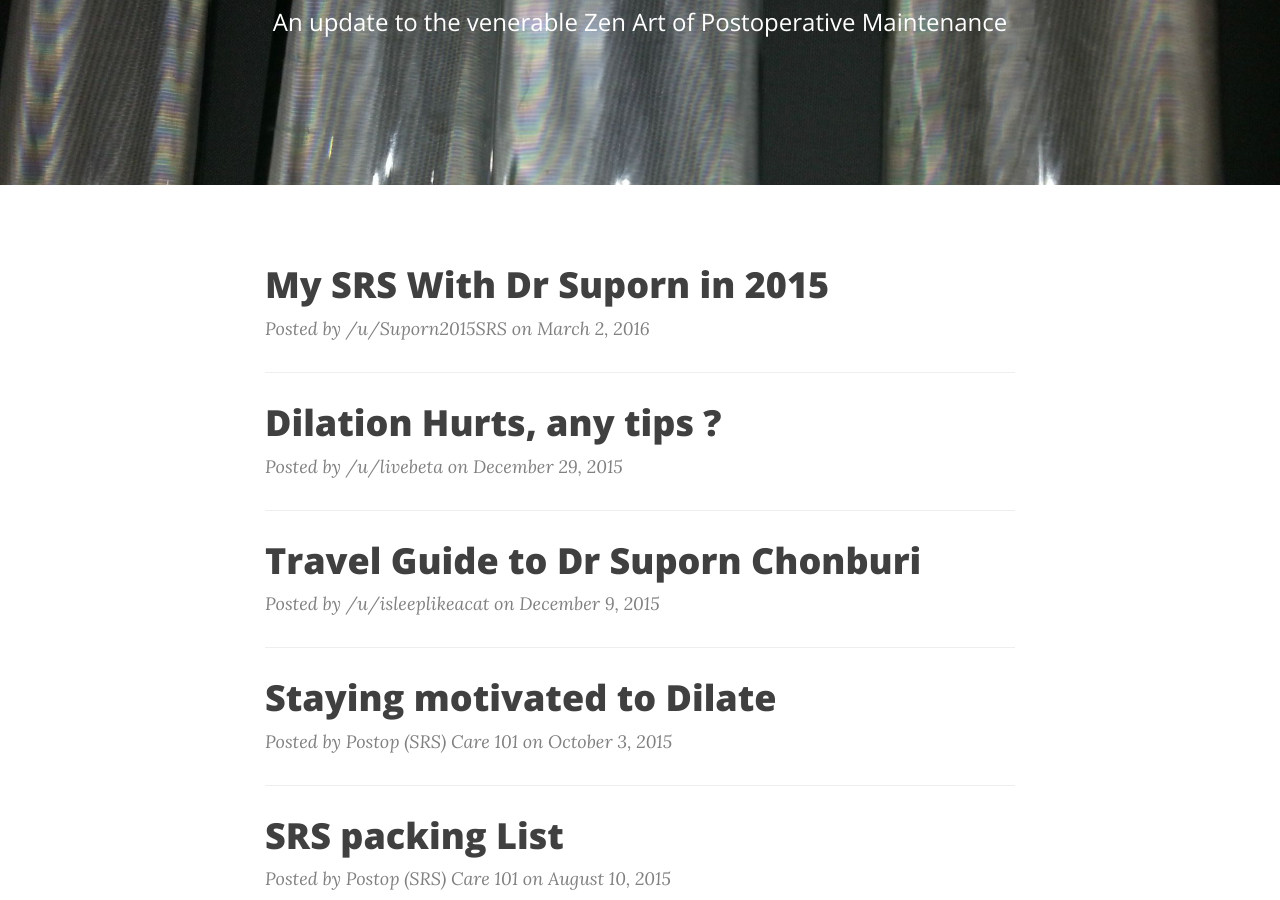
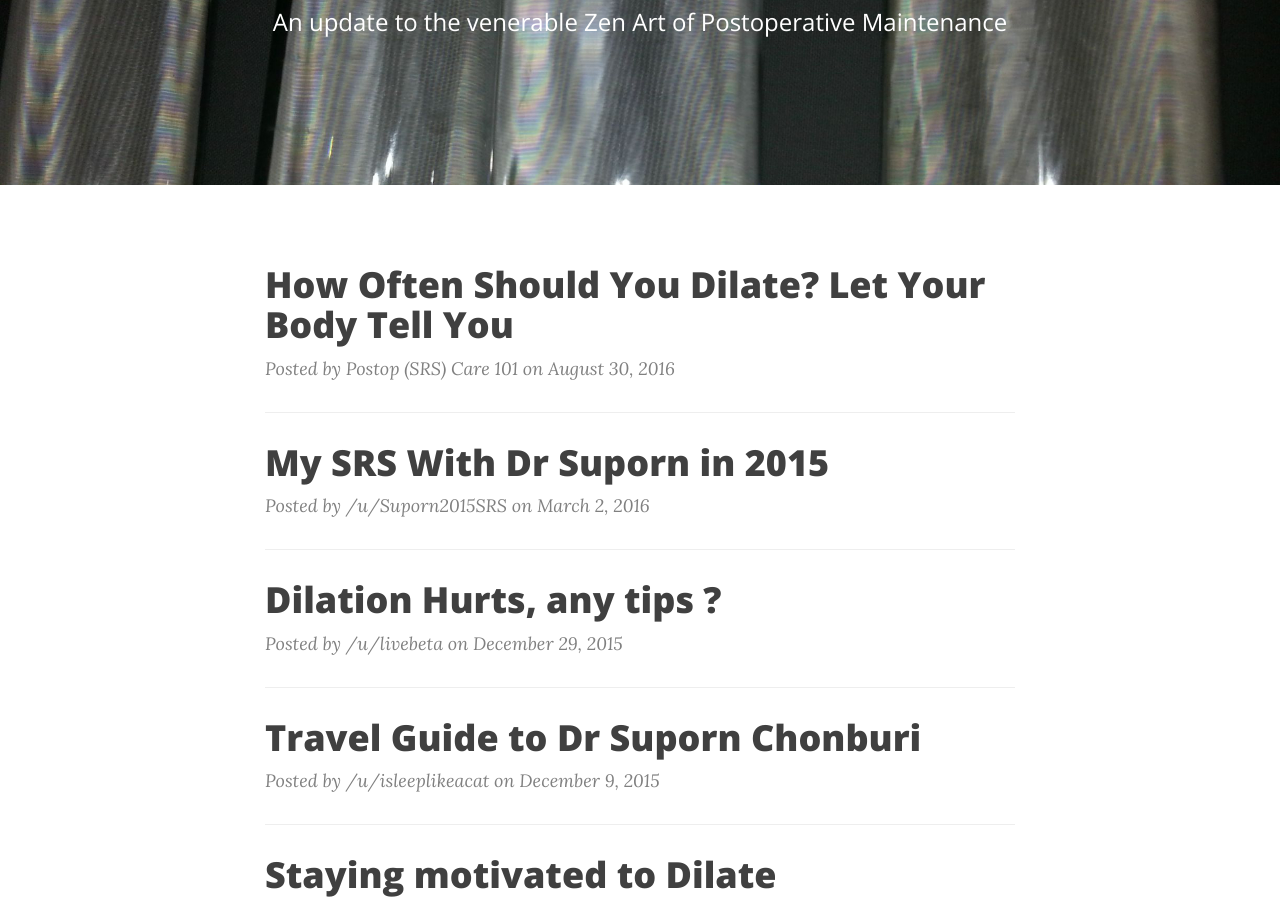
Before and after one commit to postopcare/postopcare.github.io, a Jekyll site: the page built from index.html, in a window 1280 px wide and 900 px high, scrolled down 351 px. Built offline with Jekyll 4.4.1, drawn with Linux system fonts in a browser that asks for light colours; nearby versions of some CDN libraries; the list of posts is cut into pages by our own code; part of the change alters nothing that is shown.

Commit message:
2016-08-30 new post on dilation frequency

```diff
--- /dev/null
+++ b/_posts/2016-08-30-How-Often-To-Dilate.markdown
@@ -0,0 +1,30 @@
+---
+layout: post
+title:  "How Often Should You Dilate? Let Your Body Tell You"
+date:   2016-08-30 23:59:59
+categories: dilation
+tags: frequency pain tightness
+desc: It's been some time since SRS and you don't dilate daily. What's a good routine?
+header-img: "img/home-bg.jpg"
+---
+
+
+##It's been a year and more out for me since SRS (and perhaps you, too)
+
+The swelling has long gone down, the pain a vague memory. Life is good. No more genital dysphoria (mostly)
+
+I no longer have to (although I *ought* to) dilate on a daily basis.
+
+How often then should I dilate? Or, how often then should you dilate?
+
+Let your body tell you. If you're losing depth and/or width, that's a sign that your vag isn't getting enough
+maintenance so get on it. A sign of losing depth of width is struggling to get the dilators you could previously
+accommodate, to the depth you could, given a particular width. Or even simply struggling to get the dilator to enter
+(of course having already used enough lube!!! *wince*)
+
+
+Increase the frequency of dilation until you don't lose depth of width. For myself I did end up
+dilating less frequently than every other day , which alarmingly made me lose width *and* depth. That was scary. I restarted
+my dilation daily and slowly took it to alternate days, although some weeks, I do end up playing it safe and not skipping any days at all.
+
+I hope you're able to find your own balance between having a life and dilating! Happy dilating!
```
Also changed, not shown: _posts/2015-08-10-SRS-Packing-List.markdown (line endings or trailing spaces), 1 other file.
